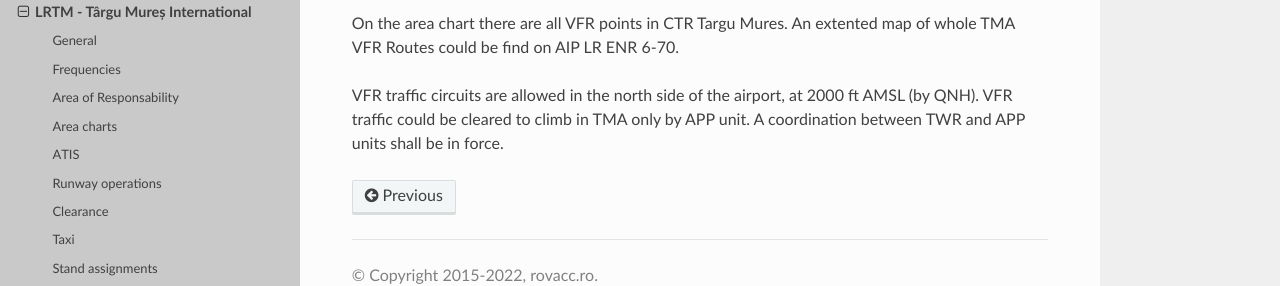
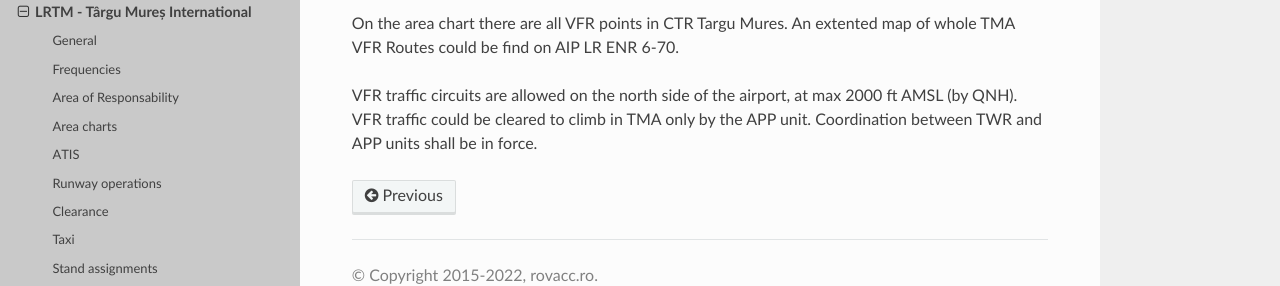
Before and after one commit to ROvACC/training-docs, a Sphinx documentation site: the page built from docs/source/airports/napoc-tma/LRTM.rst, in a window 1280 px wide and 900 px high, scrolled down 1800 px. Shown: the part 555-841 px from the top of the window. Built offline with Sphinx 7.4.7 and the Read the Docs theme 2.0.0, drawn with Linux system fonts in a browser that asks for light colours.

Commit message:
Update docs/source/airports/napoc-tma/LRTM.rst
Co-authored-by: George <george.enciu@gmail.com>

```diff
--- a/docs/source/airports/napoc-tma/LRTM.rst
+++ b/docs/source/airports/napoc-tma/LRTM.rst
@@ -97,4 +97,4 @@
 
 On the area chart there are all VFR points in CTR Targu Mures. An extented map of whole TMA VFR Routes could be find on AIP LR ENR 6-70.
 
-VFR traffic circuits are allowed in the north side of the airport, at 2000 ft AMSL (by QNH). VFR traffic could be cleared to climb in TMA only by APP unit. A coordination between TWR and APP units shall be in force.
+VFR traffic circuits are allowed on the north side of the airport, at max 2000 ft AMSL (by QNH). VFR traffic could be cleared to climb in TMA only by the APP unit. Coordination between TWR and APP units shall be in force.
```
